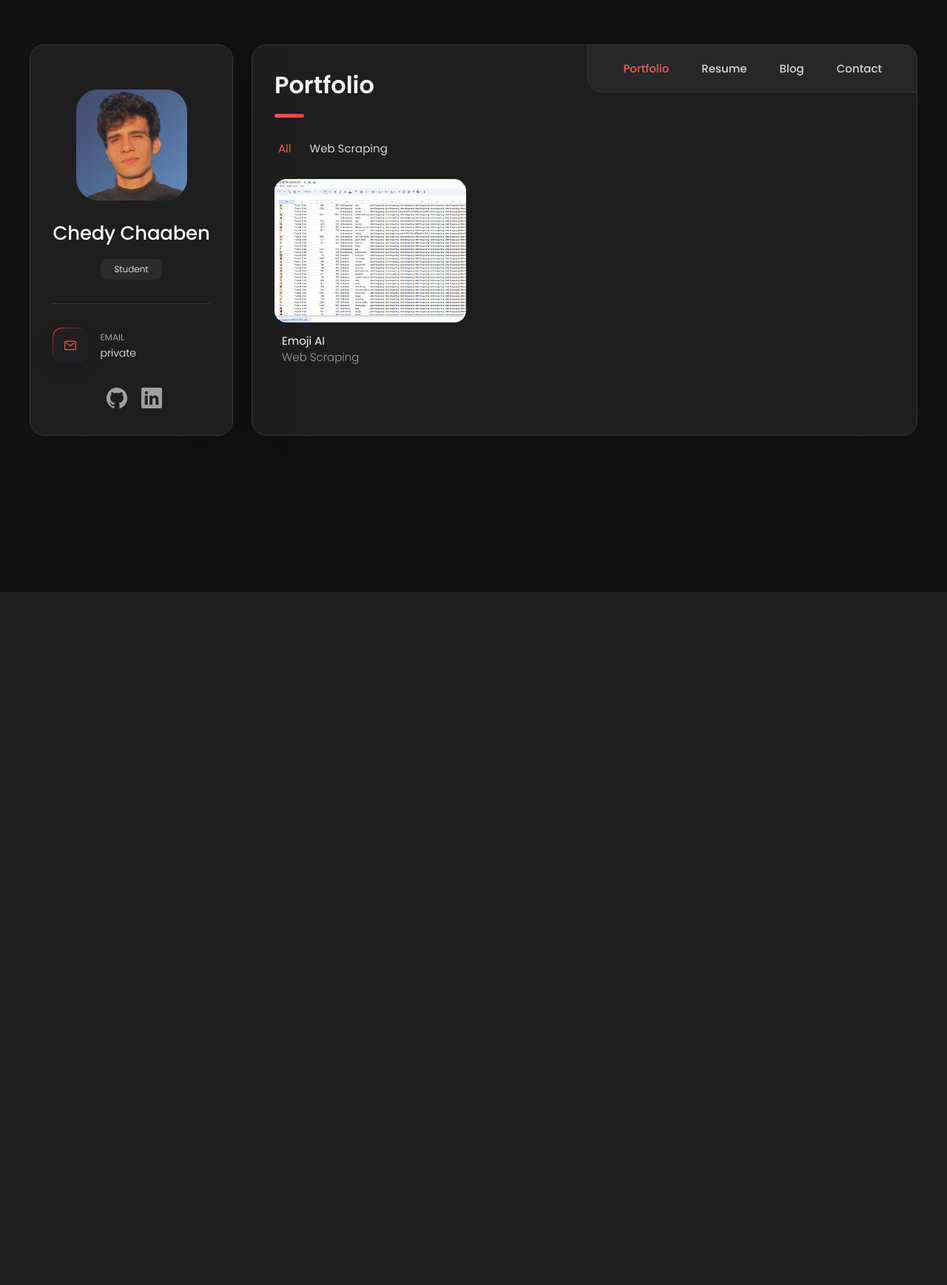
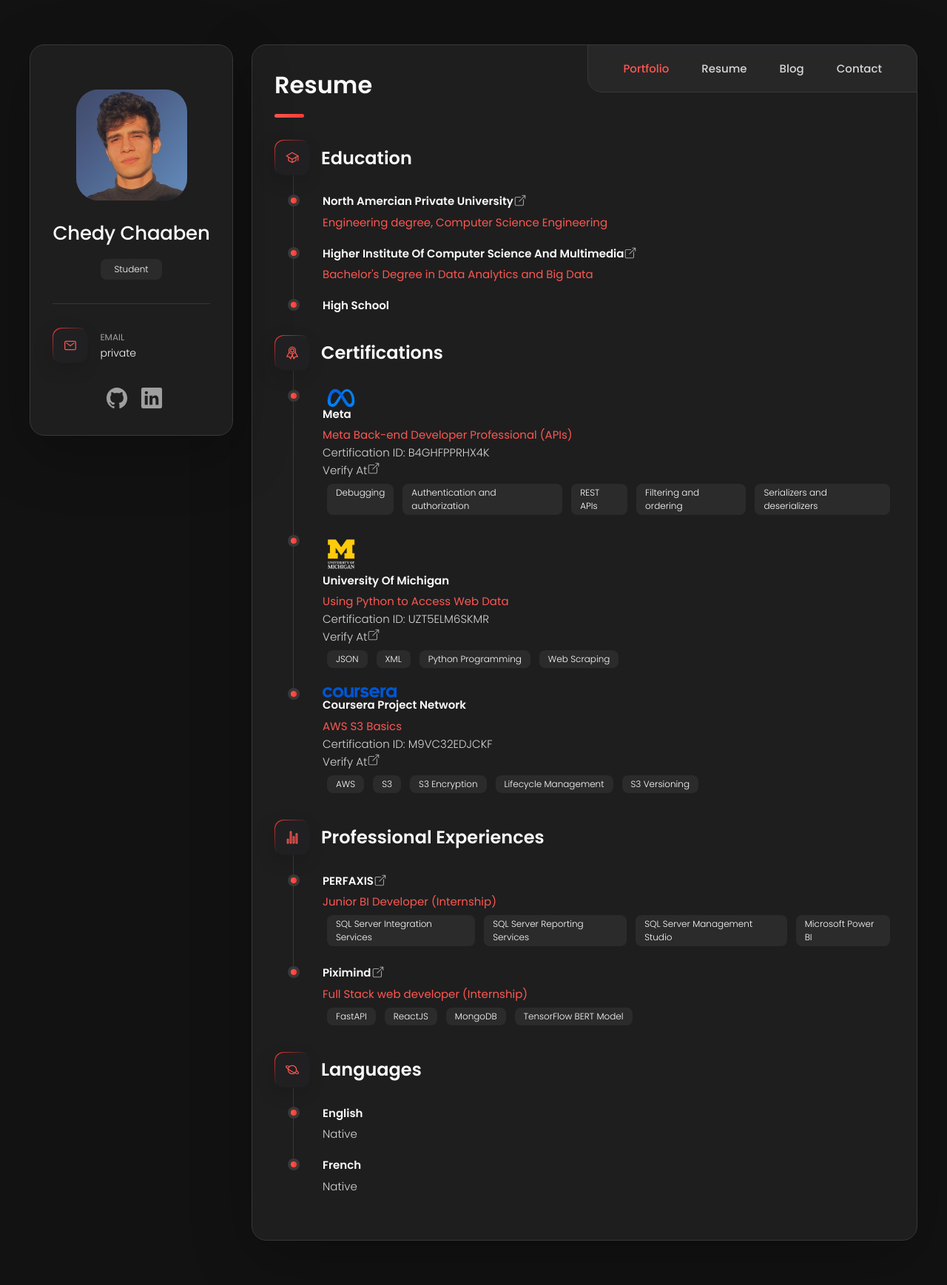
Before and after one commit to chedychaaben/portfolio-website, a Django app: page / in a window 1280 px wide. Shown: the whole page at 74% size. Before the commit the page ends 800 px from the top, so only its background shows below. Run offline with Django 3.2, Linux system fonts and the light colour scheme; data that the repository does not hold is empty.

Commit message:
Update homepage.html

```diff
--- a/templates/homepage.html
+++ b/templates/homepage.html
@@ -176,7 +176,7 @@
       - #PORTFOLIO
     -->
 
-    <article class="portfolio  active" data-page="portfolio">
+    <article class="portfolio" data-page="portfolio">
 
       <header>
         <h2 class="h2 article-title">Portfolio</h2>
@@ -537,7 +537,7 @@
       - #RESUME
     -->
 
-    <article class="resume" data-page="resume">
+    <article class="resume active" data-page="resume">
 
       <header>
         <h2 class="h2 article-title">Resume</h2>
```
